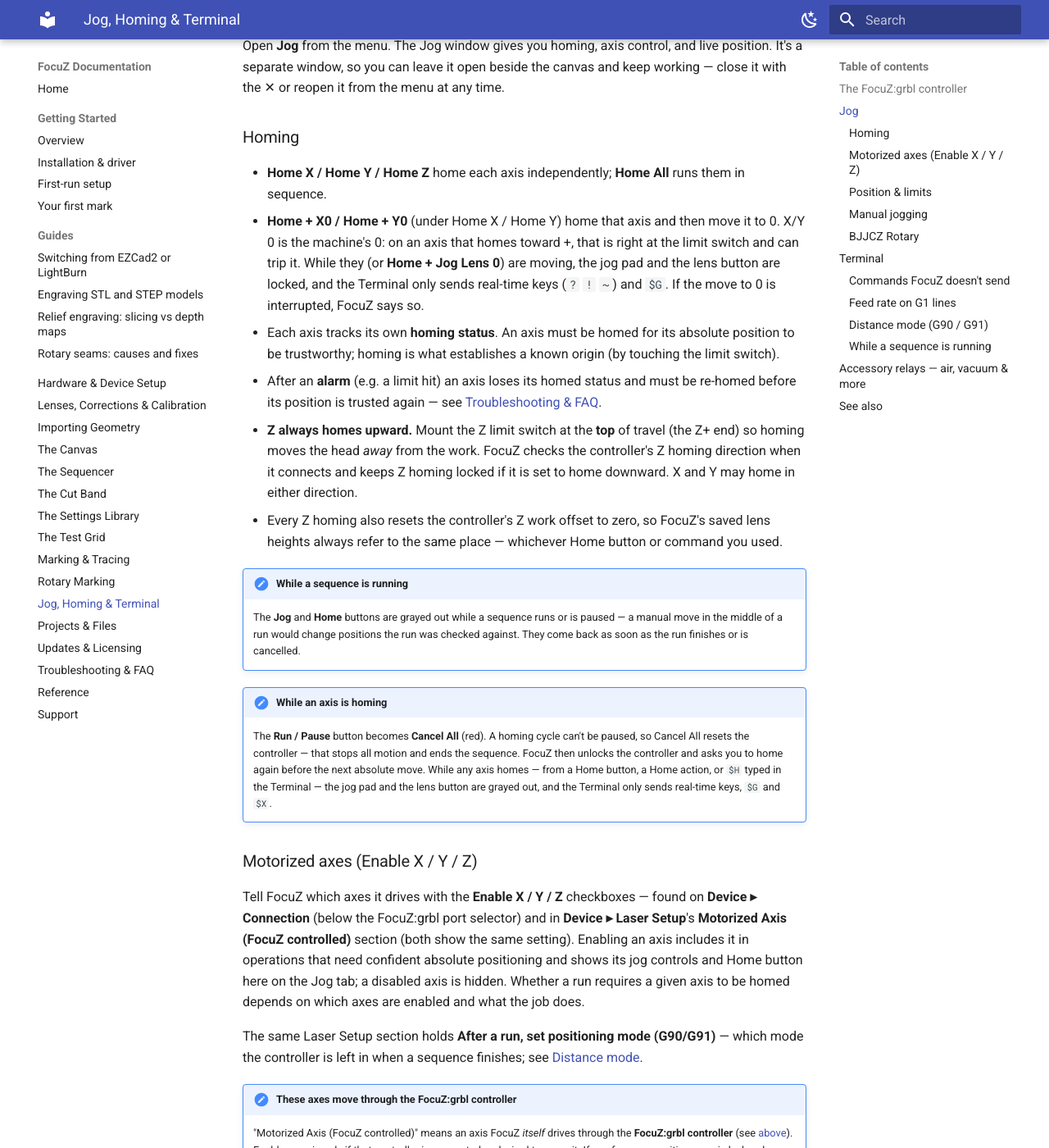
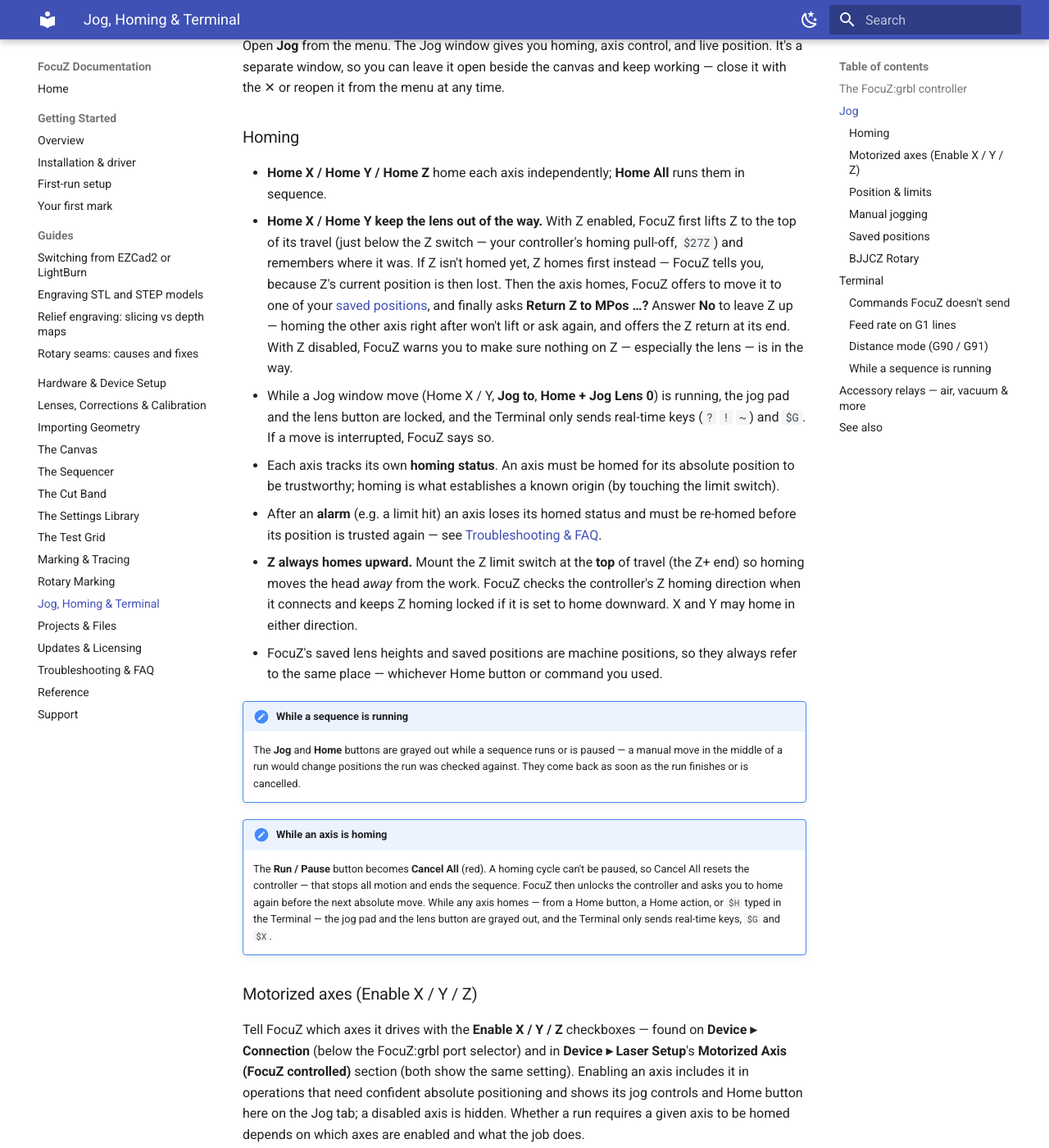
Before and after one commit to Lokahi-Shop/focuz-docs, an MkDocs documentation site: the page built from docs/jog-terminal.md, in a window 1280 px wide and 1400 px high, scrolled down 878 px. Shown: the whole window at 82% size. Built offline with MkDocs 1.6.1 and Material for MkDocs 9.7.7, drawn with Linux system fonts in a browser that asks for light colours; some of the changed text lies outside the part shown.

Commit message:
Jog window: saved X/Y positions, Z-safe Home X / Y; Go to Position action
Co-Authored-By: Claude Opus 5.5 <noreply@anthropic.com>

```diff
--- a/docs/jog-terminal.md
+++ b/docs/jog-terminal.md
@@ -35,10 +35,16 @@ reopen it from the menu at any time.
 ### Homing
 
 - **Home X / Home Y / Home Z** home each axis independently; **Home All** runs them in sequence.
-- **Home + X0 / Home + Y0** (under Home X / Home Y) home that axis and then move it to 0. X/Y 0 is the
-  machine's 0: on an axis that homes toward +, that is right at the limit switch and can trip it.
-  While they (or **Home + Jog Lens 0**) are moving, the jog pad and the lens button are locked, and the
-  Terminal only sends real-time keys (`?` `!` `~`) and `$G`. If the move to 0 is interrupted, FocuZ says so.
+- **Home X / Home Y keep the lens out of the way.** With Z enabled, FocuZ first lifts Z to the top of its
+  travel (just below the Z switch — your controller's homing pull-off, `$27Z`) and remembers where it was. If Z
+  isn't homed yet, Z homes first instead — FocuZ tells you, because Z's current position is then lost. Then the
+  axis homes, FocuZ offers to move it to one of your [saved positions](#saved-positions), and finally asks
+  **Return Z to MPos …?** Answer **No** to leave Z up — homing the other axis right after won't lift or ask
+  again, and offers the Z return at its end. With Z disabled, FocuZ warns you to make sure nothing on Z —
+  especially the lens — is in the way.
+- While a Jog window move (Home X / Y, **Jog to**, **Home + Jog Lens 0**) is running, the jog pad and the lens
+  button are locked, and the Terminal only sends real-time keys (`?` `!` `~`) and `$G`. If a move is
+  interrupted, FocuZ says so.
 - Each axis tracks its own **homing status**. An axis must be homed for its absolute position to be
   trustworthy; homing is what establishes a known origin (by touching the limit switch).
 - After an **alarm** (e.g. a limit hit) an axis loses its homed status and must be re-homed before its
@@ -47,8 +53,8 @@ reopen it from the menu at any time.
   moves the head *away* from the work. FocuZ checks the controller's Z homing direction when it
   connects and keeps Z homing locked if it is set to home downward. X and Y may home in either
   direction.
-- Every Z homing also resets the controller's Z work offset to zero, so FocuZ's saved lens heights
-  always refer to the same place — whichever Home button or command you used.
+- FocuZ's saved lens heights and saved positions are machine positions, so they always refer to the same
+  place — whichever Home button or command you used.
 
 !!! note "While a sequence is running"
     The **Jog** and **Home** buttons are grayed out while a sequence runs or is paused — a manual move
@@ -83,6 +89,11 @@ in when a sequence finishes; see [Distance mode](#distance-mode-g90-g91).
 
 All three axes are **off by default**. Your choices persist until you change them.
 
+!!! tip "Set the Z− limit switch so Z can never crash"
+    Z homes up to its top switch, but a **Z− limit switch** at the bottom of travel is what stops a wrong move
+    from driving the lens into the work or the bed. Mount it at a height where Z stops **before** anything
+    can touch, and enable it in **Device Setup ▸ Enable Limit Switches**.
+
 ### Position & limits
 
 - **MPos** is the machine (absolute) position; **LPos** is the work position FocuZ derives from it.
@@ -104,6 +115,27 @@ controller and simply grays out when the laser isn't connected.
 
 - **Home & Jog to Lens 0** homes Z and moves to the active lens's saved focal height in one step — handy
   for getting straight to focus (see [Lenses, Corrections & Calibration](lenses-corrections.md)).
+
+The right-hand column beside the pad holds **Lens focus** (see
+[Lenses, Corrections & Calibration](lenses-corrections.md)) and **Saved positions**.
+
+### Saved positions
+
+Save up to **99 X/Y positions** — a fixture corner, a jig, a load position — and jog back to them, or move
+there inside a job with the [Go to Position](sequencer.md) action.
+
+- **Position** picks the slot (01–99); each entry shows its name, or its X / Y values when it has no name.
+- **Name** — one name per slot, shared by its X and Y. The box turns red while you type; **Enter** or
+  clicking away keeps it, **Esc** puts the old name back.
+- **Save X** / **Save Y** store that axis's current machine position in the slot. The axis must be homed
+  first. Saving over a value already there asks first. Each axis is saved on its own, so a slot can hold just
+  X, just Y, or both. A disabled axis's button is grayed out.
+- **Clear** empties the slot (it asks first).
+- **Jog to 07** moves the enabled axes the slot holds to the saved position in **one move**, at the pad's
+  **Feed XY**. Z is not moved — lift it first if anything could be in the way. Both axes must be homed.
+
+Saved positions belong to the machine, not to a project: they're the same whichever project is open, and
+they're included when you export or import your settings.
 
 ### BJJCZ Rotary
 
@@ -159,9 +191,10 @@ else — moves, `G53`, `G90` / `G91`, `$J=` jogs, M-codes, queries — is sent a
 homing and the other settings are sent as typed. A `G53` line is a move to a **machine** position (G90 / G91
 don't apply to it), and counts as an absolute move for the [homing check](#terminal).
 
-Moves FocuZ makes itself (an Axis Jog, a Jog sublayer, Home + X0 / Y0, Home + Jog Lens 0, a Home action's
-return to 0, Return to Saved 0) run at your controller's **homing seek rate** (`$25`), so they suit your machine.
-Every position FocuZ remembers — a lens focus, a saved 0 — is a machine position, and FocuZ moves to it as one
+Moves FocuZ makes itself (an Axis Jog, a Jog sublayer, the Jog window's Home X / Y moves, Home + Jog Lens 0, a
+Home action's return to 0, Return to Saved 0, Go to Position) run at your controller's **homing seek rate** (`$25`),
+so they suit your machine (the Jog window's **Jog to** uses its Feed XY box). Every position FocuZ remembers — a
+lens focus, a saved 0, a saved position — is a machine position, and FocuZ moves to it as one
 (a `G53` move), so nothing typed in the Terminal can shift where it lands. They leave the controller's G0/G1,
 feed and G90/G91 exactly as they found them.
 
```
Also changed, not shown: docs/sequencer.md (+8 -0 lines).
